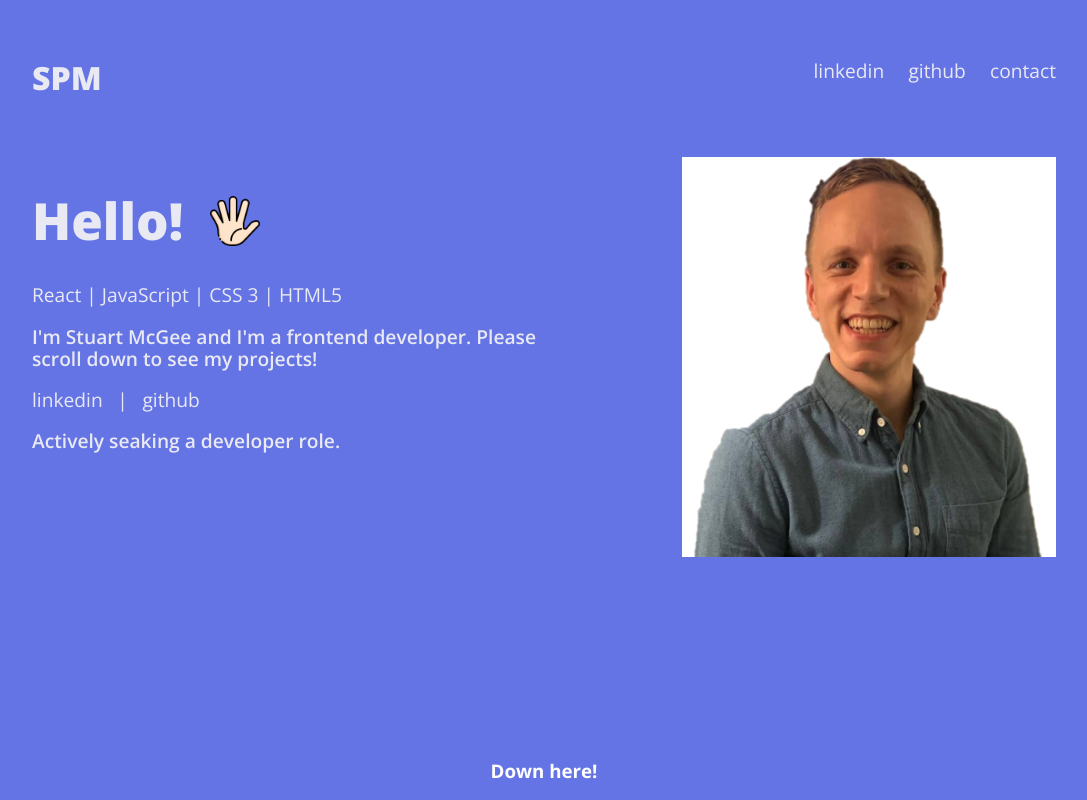
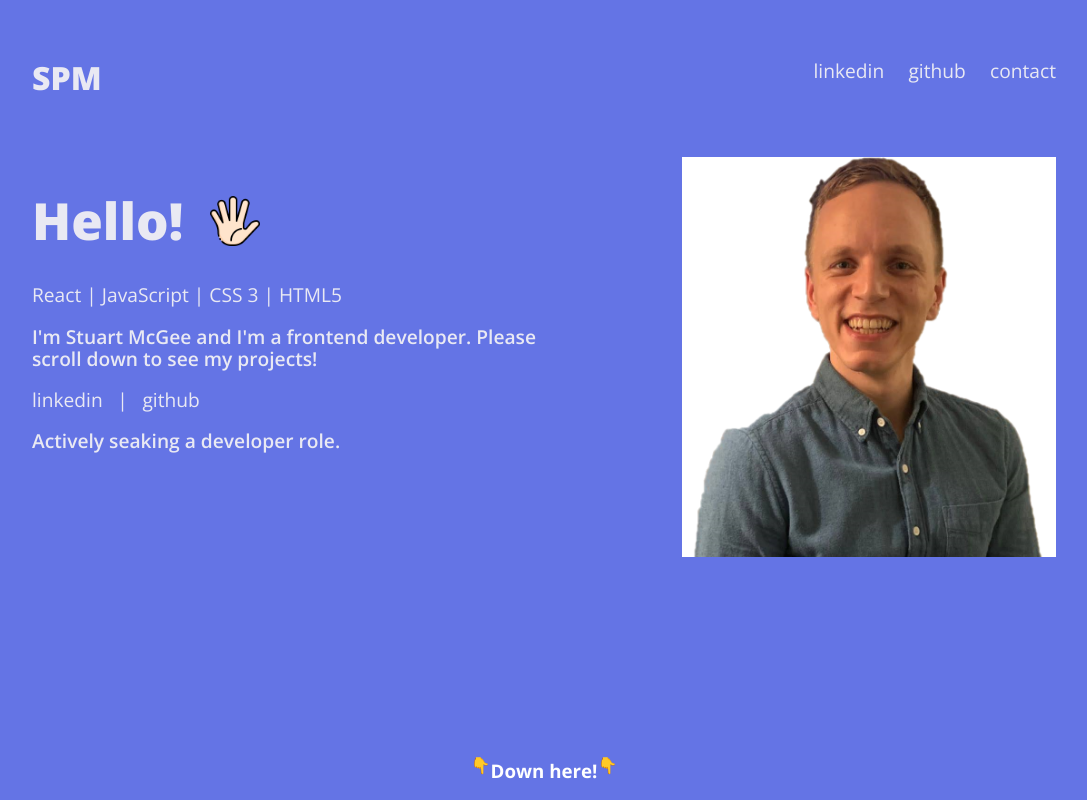
Before and after one commit to StuPM/portfolio, a React (Create React App) app: page / in a window 1280 px wide. Shown: the whole page, without its empty margins (96-1183 px from the left). Built offline with nearby package versions, Linux system fonts and the light colour scheme.

Commit message:
gsap added

```diff
--- a/package.json
+++ b/package.json
@@ -7,6 +7,7 @@
     "@testing-library/jest-dom": "^5.16.5",
     "@testing-library/react": "^13.4.0",
     "@testing-library/user-event": "^13.5.0",
+    "gsap": "^3.11.5",
     "normalize.css": "^8.0.1",
     "react": "^18.2.0",
     "react-dom": "^18.2.0",
--- a/src/components/Head.jsx
+++ b/src/components/Head.jsx
@@ -1,10 +1,21 @@
-import React from "react";
+import React, { useLayoutEffect } from "react";
 import "../styles/Head.scss";
 import Nav from "./Nav";
 import hello from "../assets/hello.png";
 import me from "../assets/meCutOut.png";
 
+import { gsap } from "gsap";
+
 const Head = () => {
+  useLayoutEffect(() => {
+    let tl = gsap.timeline({ repeat: -1, yoyo: true });
+
+    tl.to(".emoji", {
+      duration: 0.5,
+      y: -5,
+    });
+  }, []);
+
   return (
     <header>
       <div className="container">
@@ -36,7 +47,11 @@ const Head = () => {
             </div>
           </div>
         </div>
-        <h3>Down here!</h3>
+        <div className="down container">
+          <div class="emoji">👇</div>
+          <h3>Down here!</h3>
+          <div class="emoji">👇</div>
+        </div>
       </div>
     </header>
   );
--- a/src/styles/Head.scss
+++ b/src/styles/Head.scss
@@ -83,6 +83,11 @@ header {
   }
 }
 
+.down {
+  justify-content: center;
+  align-items: center;
+}
+
 a {
   color: inherit;
   text-decoration: none;
```
Also changed, not shown: 1 other file (tests, documents, lock files or other folders).
